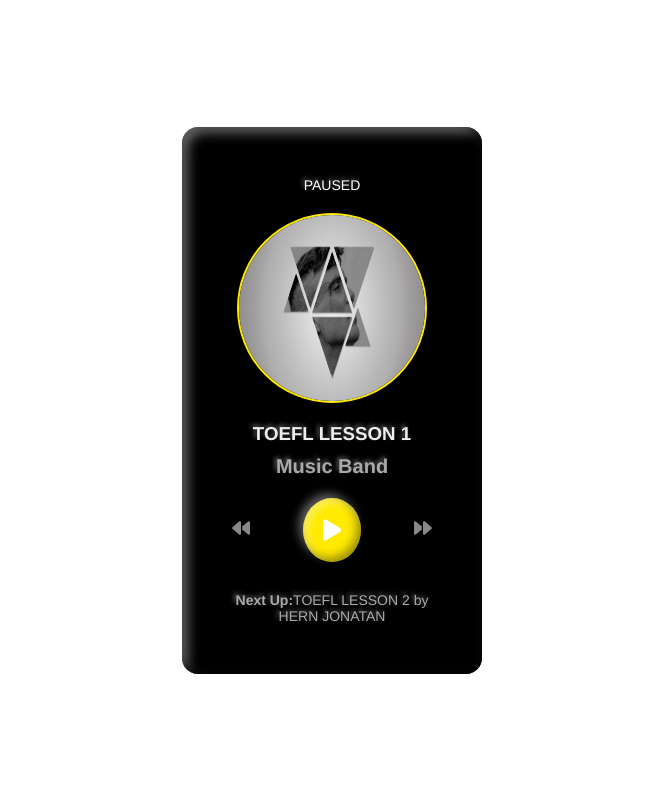
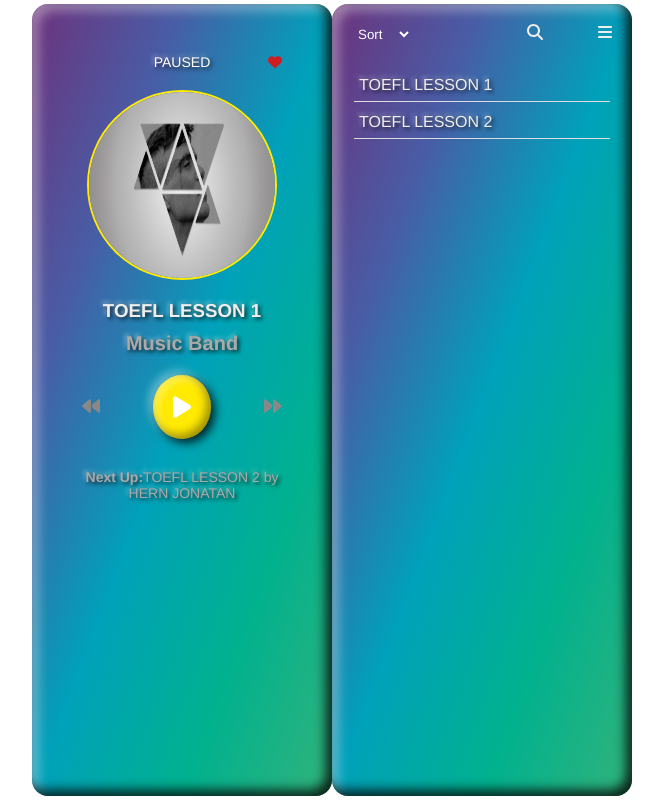
Before and after one commit to RashidBik/music_app, a React (Vite) app: page / in a window 1280 px wide. Shown: the whole page, without its empty margins (308-971 px from the left). Built offline with nearby package versions, Linux system fonts and the light colour scheme.

Commit message:
list was added

```diff
--- /dev/null
+++ b/Data.js
@@ -0,0 +1,16 @@
+export const data = [
+    {
+      name: 'slang',
+      title: 'TOEFL LESSON 1',
+      artist: 'Music Band',
+      img_src: '/images/flare.jpg',
+      src: '/music/TOEFLPod3.mp3',
+    },
+    {
+      name: 'genus within',
+      title: 'TOEFL LESSON 2',
+      artist: 'HERN JONATAN',
+      img_src: '/images/wall.jpg',
+      src: '/music/TOEFL001.mp3',
+    }
+  ]
--- a/src/App.jsx
+++ b/src/App.jsx
@@ -1,23 +1,11 @@
 import React from 'react'
 import { useState, useEffect } from 'react'
 import Player from './components/Player';
-
+import {data} from '../Data';
+import List from './components/List';
 
 function App() {
-  const [songs, setSong] = useState([
-    {
-      title: 'TOEFL LESSON 1',
-      artist: 'Music Band',
-      img_src: '/images/flare.jpg',
-      src: '/music/TOEFLPod3.mp3',
-    },
-    {
-      title: 'TOEFL LESSON 2',
-      artist: 'HERN JONATAN',
-      img_src: '/images/wall.jpg',
-      src: '/music/TOEFL001.mp3',
-    }
-  ]);
+  const [songs, setSong] = useState(data);
   const [currentSongIndex, setCurrentSongIndex] = useState(0);
   const [nextSongIndex, setNextSongIndex] = useState(currentSongIndex + 1);
 
@@ -40,6 +28,7 @@ useEffect(() => {
         nextSongIndex={nextSongIndex}
         songs={songs}
         />
+        <List />
     </div>
   )
 }
--- /dev/null
+++ b/src/components/List.jsx
@@ -0,0 +1,57 @@
+import React from 'react'
+import { useState, useRef, useEffect } from 'react'
+import { data } from '../../Data'
+import {FontAwesomeIcon} from '@fortawesome/react-fontawesome';
+import { faMagnifyingGlass, faBars } from '@fortawesome/free-solid-svg-icons';
+
+// let sortList = {name: 'name'}
+const List = () => {
+    const [isSort, setIsSort] = useState('title');
+    // const sorted = useRef();
+    // const val = sorted.current;
+    // console.log(val);
+const handleSort = (event) => {
+    setIsSort(event.target.value);
+    }
+
+return (
+    <div className='c-list'>
+        <div className='header'>
+            <select
+                className='list--sort'
+                onChange={handleSort}
+                value={isSort.value} >
+                <option value='title'>Sort</option>
+                <option value='title'>Title</option>
+                <option value='name'>Name</option>
+                <option value='artist'>Artist</option>
+            </select>
+            <div className='search'>
+                <input type="search"/>
+                <span><FontAwesomeIcon icon={faMagnifyingGlass} /></span>
+            </div>
+            <div>
+            <FontAwesomeIcon icon={faBars} />
+            </div>
+        </div>
+        <div className='all-row'>
+        {
+                data.map((music)=> {
+                    return (
+                        <div key={music.title} className='music-row'>
+                            {isSort === 'title' && music.title}
+                            {isSort === 'name' && music.name}
+                            {isSort === 'artist' && music.artist}
+                        </div>
+                    )
+                }
+            )}
+        </div>
+        <div >
+
+        </div>
+    </div>
+  )
+}
+
+export default List
--- a/src/components/Player.jsx
+++ b/src/components/Player.jsx
@@ -1,12 +1,23 @@
 import React,{useState, useRef, useEffect} from 'react'
 import {FontAwesomeIcon} from '@fortawesome/react-fontawesome';
-import { faHeart} from '@fortawesome/free-solid-svg-icons';
+import { faHeart, faHeartCircleBolt} from '@fortawesome/free-solid-svg-icons';
 import PlayerControl from './PlayerControl'
 import PlayerDetail from './PlayerDetail'
 
 const Player = (props) => {
     const audioEl = useRef(null);
     const [isPlaying, setIsPlaying] = useState(false);
+    const [favor, setFavor] = useState(true);
+
+    const favorite = () => {
+      if(favor === true){
+        setFavor(false);
+      }else{
+        setFavor( true);
+      }
+    }
+
+
     useEffect(() => {
       if (isPlaying){
         console.log(audioEl.current.play());
@@ -48,8 +59,10 @@ const Player = (props) => {
       </audio>
       <h4>
         {isPlaying ? 'Playing now': 'Paused'}
+      <span className={favor ? 'redHeart': 'whiteHeart'} onClick={favorite}>
+     <FontAwesomeIcon  icon={favor ? faHeart: faHeartCircleBolt} />
+      </span>
       </h4>
-      {/* <FontAwesomeIcon  icon={faHeart} /> */}
       <PlayerDetail
         props={props.songs[props.currentSongIndex]}
        />
--- a/src/index.css
+++ b/src/index.css
@@ -17,21 +17,24 @@ body {
     align-items: center;
     justify-content: center;
     min-height: 100vh;
-    width: 300px;
+    /* width: 300px; */
 }
 
 .c-player {
     display: block;
     text-shadow: 2px 2px 4px rgba(0,0,0,0.8),
     -2px -2px 4px rgba(255, 255, 255, 0.4);
-    background-color: rgb(0, 0, 0);
+    background: linear-gradient(to right bottom, #6d327c, #485DA6, #00a1ba, #01b18e, #32b37b);
     padding: 50px;
     border-radius: 16px;
     box-shadow:inset -6px -6px 12px rgba(0,0,0,0.8),
     inset 6px 6px 12px rgba(255, 255, 255, 0.4);
+    width: 300px;
+    height: 99vh;
 }
 
 .c-player > h4 {
+    position: relative;
     color: #fff;
     font-size: 14px;
     text-transform: uppercase;
@@ -120,3 +123,87 @@ border: 2px solid rgb(255, 234, 0);
 .skip-btn:hover {
     color: green;
 }
+
+.redHeart {
+    position: absolute;
+    color:rgba(255, 0, 0, 0.8);
+    right: 0;
+}
+.whiteHeart {
+    position: absolute;
+    color:#fff;
+    right: 0;
+}
+
+.c-list {
+    display: block;
+    text-shadow: 2px 2px 4px rgba(0,0,0,0.8),
+    -2px -2px 4px rgba(255, 255, 255, 0.4);
+    background: linear-gradient(to right bottom, #6d327c, #485DA6, #00a1ba, #01b18e, #32b37b);
+    padding: 20px;
+    border-radius: 16px;
+    box-shadow:inset -6px -6px 12px rgba(0,0,0,0.8),
+    inset 6px 6px 12px rgba(255, 255, 255, 0.4);
+    width: 300px;
+    height: 99vh;
+    color: #eee;
+}
+.all-row {
+    padding: 10px 2px;
+}
+.music-row {
+    /* background: linear-gradient(to right bottom, #6d327c, #485DA6, #00a1ba, #01b18e, #32b37b);  */
+    color: #eee;
+    overflow: auto;
+    padding: 7px 5px;
+    margin: 4px 0;
+    border-bottom: 1px solid #ddd;
+    /* border-radius: 9px; */
+}
+.music-row:hover {
+    color: rgb(179, 176, 176);
+}
+.sortby {
+    padding: 2px;
+    margin-bottom: 5px;
+    /* background-color: #888; */
+}
+
+.header {
+    display: flex;
+    justify-content: space-between;
+    margin-bottom: 10px;
+}
+.list--sort {
+    background: none;
+    border: none;
+    color: #fff;
+    padding: 2px;
+    outline: none;
+}
+.list--sort option{
+    background:#6d327c;
+    color:#fff;
+    outline: none;
+
+}
+
+input {
+    background: none;
+    border: none;
+    outline: none;
+    width: 80px;
+
+}
+input:focus{
+    border-bottom: 1px solid #ddd;
+
+}
+.search{
+    position: relative;
+
+}
+.search span{
+    position: absolute;
+    right: 2px;
+}
```
